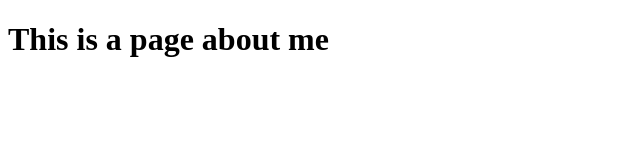
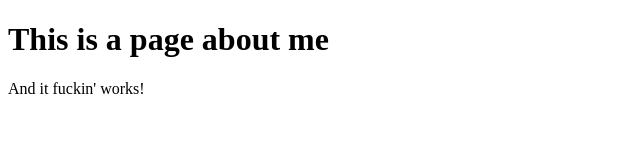
Before and after one commit to prokosim/prokosim.github.io, a plain HTML site: page about.html in a window 1280 px wide. Shown: the whole page, without its empty margins (0-640 px from the left). Drawn offline with Linux system fonts and the light colour scheme.

Commit message:
Update About

```diff
--- a/about.html
+++ b/about.html
@@ -7,5 +7,6 @@
 </head>
 <body>
     <h1>This is a page about me</h1>
+    <p>And it fuckin' works!</p>
 </body>
 </html>
```
